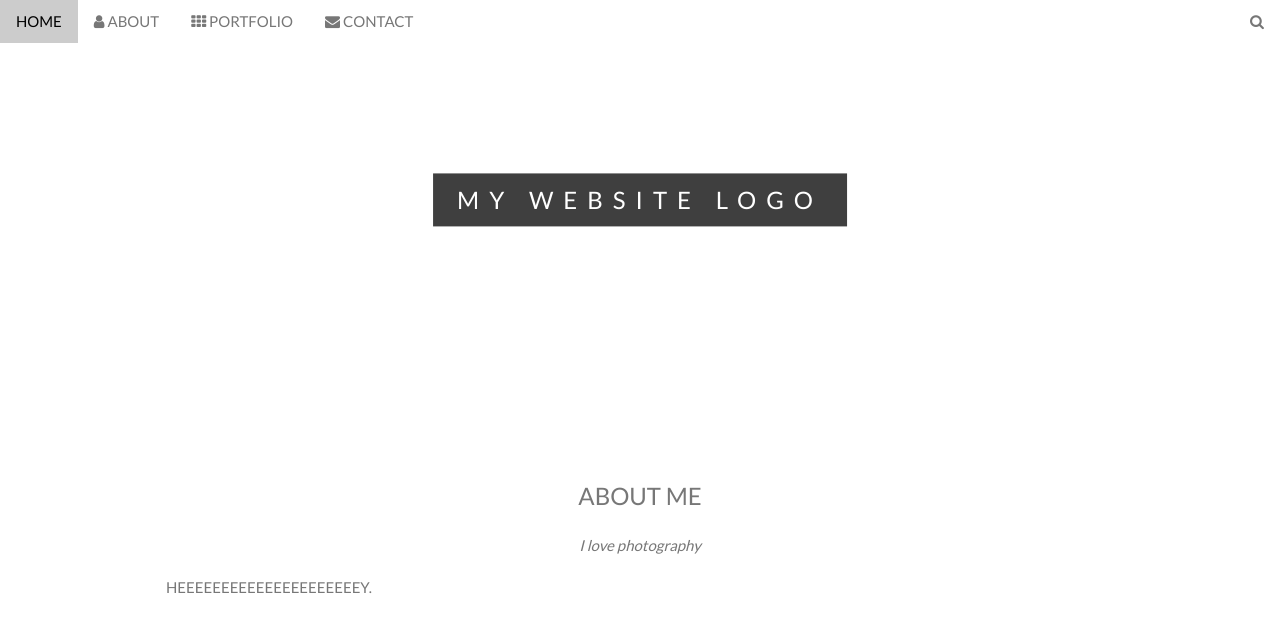
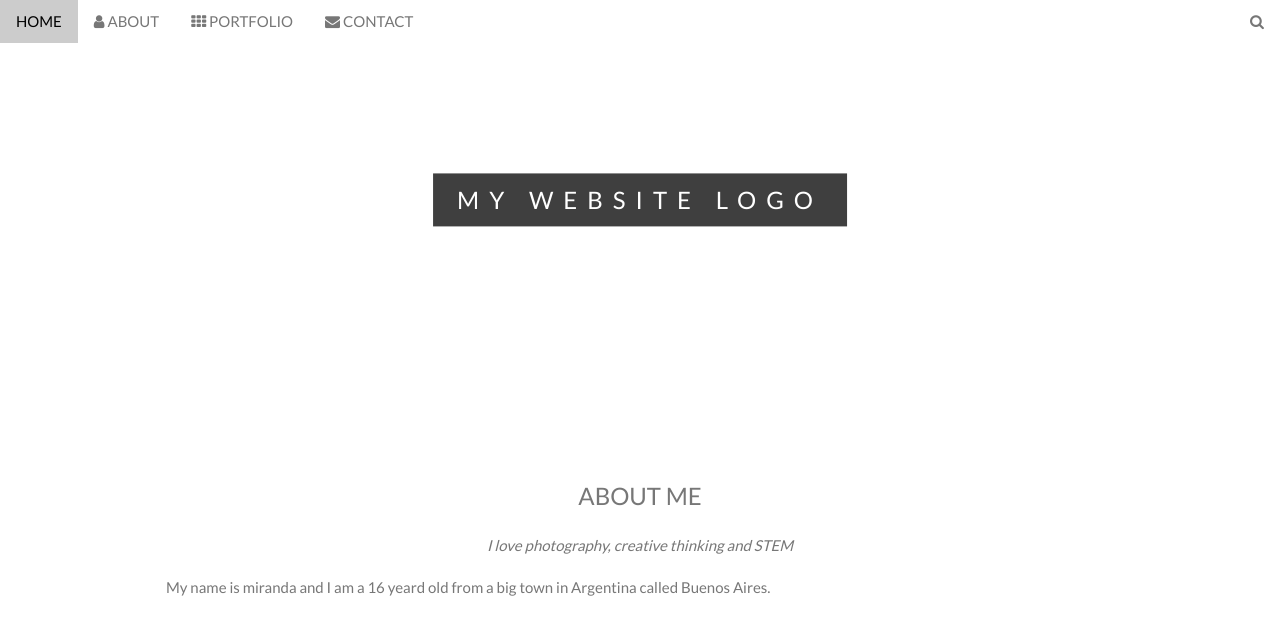
Before and after one commit to miranda169/miranda169.github.io, a plain HTML site: page index.html in a window 1280 px wide. Shown: the top 640 px of the page. Drawn offline with nearby package versions, Linux system fonts and the light colour scheme.

Commit message:
Update index.html for my-project GitHub Pages

```diff
--- a/index.html
+++ b/index.html
@@ -87,8 +87,8 @@ body, html {
 <!-- Container (About Section) -->
 <div class="w3-content w3-container w3-padding-64" id="about">
   <h3 class="w3-center">ABOUT ME</h3>
-  <p class="w3-center"><em>I love photography</em></p>
-  <p>HEEEEEEEEEEEEEEEEEEEEEY.</p>
+  <p class="w3-center"><em>I love photography, creative thinking and STEM</em></p>
+  <p>My name is miranda and I am a 16 yeard old from a big town in Argentina called Buenos Aires.</p>
   <div class="w3-row">
     <div class="w3-col m6 w3-center w3-padding-large">
       <p><b><i class="fa fa-user w3-margin-right"></i>My Name</b></p><br>
```
